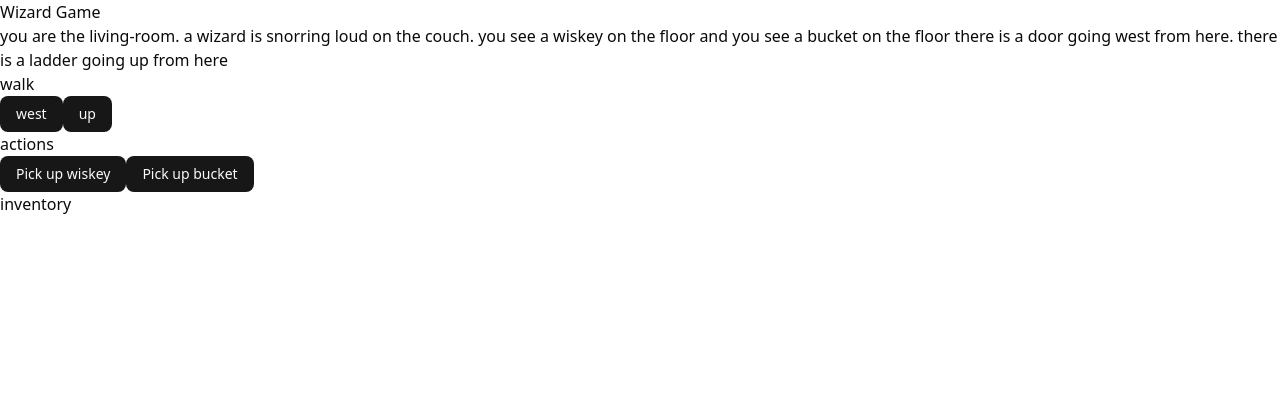
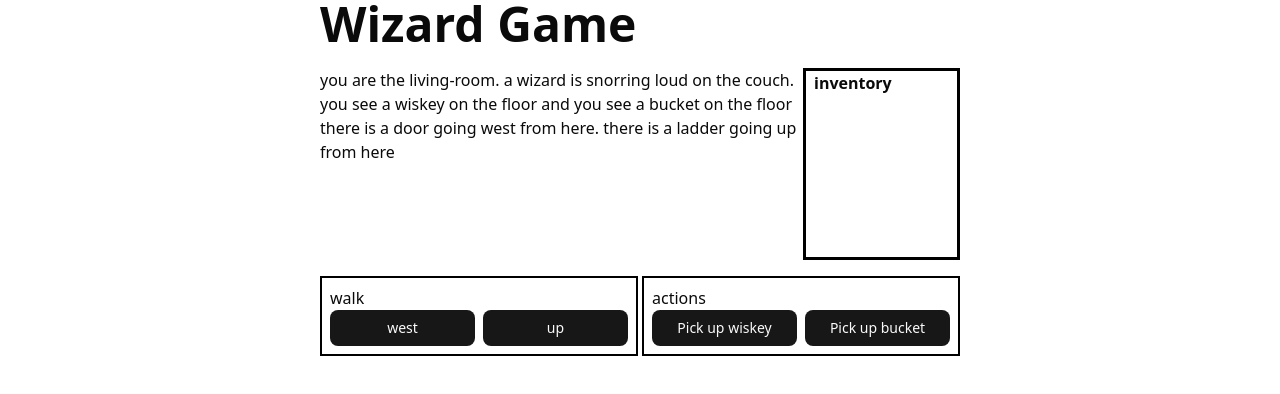
Before and after one commit to bannanabommer/learning, a Next.js app: page /wizards-game in a window 1280 px wide. Shown: the top 394 px of the page. Built offline with nearby package versions, Linux system fonts and the light colour scheme.

Commit message:
you can weld the bucket to the chain on the bucket and you can fill it in  the garden

```diff
--- a/app/wizards-game/WizardGame.tsx
+++ b/app/wizards-game/WizardGame.tsx
@@ -2,13 +2,14 @@
 
 import { useEffect, useState } from "react"
 import { Direction, Place, PlaceName, Thing } from "./types"
-import { discribepathes, discribeplace, discribethings, thingsat } from "./functions"
+import { discribepathes, discribeplace, discribethings, fill, have, thingsat, weld } from "./functions"
 import { places, thingplaces } from "./constants"
 import { Button } from "@/components/ui/button"
 
 export default function WizardGame() {
   const [playerlocation, setplayerlocation] = useState<PlaceName>("living-room")
   const [prompt, setPrompt] = useState<string>("")
+  const [inventory, setInventory] = useState<Thing[]>([])
   useEffect(() => setPrompt(look()), [playerlocation])
 
   function look() {
@@ -30,41 +31,72 @@ export default function WizardGame() {
   function pick_up(thing: Thing) {
     const mything = thingplaces.find((chickenplane) => chickenplane.thing === thing)!
     mything.place = "body"
-    setPrompt(look())
+    setInventory(thingsat("body", thingplaces))
   }
 
-  function inventory() {
-    return thingsat("body", thingplaces)
+  function canWeld() {
+    return have("bucket", thingplaces)
+        && have("chain", thingplaces)
+        && !have("welded bucket", thingplaces)
+        && playerlocation === "attic"
+  }
+
+  function weldInAttic() {
+    weld(thingplaces)
+    setInventory(thingsat("body", thingplaces))
+  }
+
+  function can_fill(){
+    return have("welded bucket", thingplaces)
+    && !have("filled bucket", thingplaces)
+    && playerlocation === "garden"
+  }
+  function fillingarden(){
+    fill(thingplaces)
+    setInventory(thingsat("body", thingplaces))
   }
 
   return (
     <>
-      <div>{prompt}</div>
-      <div>
+      <div className="mx-auto w-[50%]">
+        <div className="">
+          <h1 className="font-bold text-5xl mb-5">Wizard Game</h1>
+          <div className="grid grid-cols-4 gap-y-4 gap-x-1" >
+            <div  className="col-span-3">{prompt}</div>
+            <div className="border-black border-3 border-solid px-2 min-h-48">
+              <h2 className="font-semibold">inventory</h2>
+              <ul>
+                {inventory.map(thing => (
+                  <li key={thing}>{thing}</li>
+                ))}
+              </ul>
+            </div>
+            <div className= "border-black border-2 col-span-2 p-2">
               <p>walk</p>
-        <div>
+              <div className="grid grid-cols-2 gap-2">
                 {currentPlace().pathes.map(path => (
                   <Button key={path.direction} onClick={() => walk(path.direction)}>{path.direction}</Button>
                 ))}
               </div>
             </div>
-      <div>
+            <div className="border-black border-2 col-span-2 p-2">
               <p>actions</p>
-        <div>
+              <div className="grid grid-cols-2 gap-2">
                 {thingsat(playerlocation, thingplaces).map(thing => (
                   <Button key={thing} onClick={() => pick_up(thing)}>
                     Pick up {thing}
                   </Button>
                 ))}
+                {canWeld()
+                  ? (<Button key={'weld'} onClick={weldInAttic}>Weld</Button>)
+                  : <></>}
+                {can_fill()
+                  ? (<Button key={'fill'} onClick={fillingarden}>fill bucket</Button>)
+                  : <></>}
               </div>
             </div>
-      <div>
-        <p>inventory</p>
-        <ul>
-          {inventory().map(thing => (
-            <li key={thing}>{thing}</li>
-          ))}
-        </ul>
+          </div>
+        </div>
       </div>
     </>
   )
--- a/app/wizards-game/constants.tsx
+++ b/app/wizards-game/constants.tsx
@@ -52,4 +52,12 @@ export const thingplaces: ThingPlace[] = [
 
   { thing: "frog",
     place: "garden"},
+
+  { thing: "welded bucket" ,
+    place: "anoubis" },
+
+    { thing: "filled bucket",
+      place: "anoubis" },
+
+
 ]
--- a/app/wizards-game/functions.tsx
+++ b/app/wizards-game/functions.tsx
@@ -36,9 +36,42 @@ function discribethings(placename: PlaceName, thingplaces: ThingPlace[]): string
   return result
 }
 
+function get(thing: Thing, thingplaces: ThingPlace[]): ThingPlace {
+  return thingplaces.find ((chickenplane)=> chickenplane.thing === thing)!
+}
+
+function have(thing: Thing, thingplaces: ThingPlace[]){
+
+  const thingplace = get(thing, thingplaces)
+
+  return thingplace.place === "body"
+
+}
+
+function weld (thingplaces: ThingPlace[]){
+  console.log("welding")
+  const bucketplace = get ("bucket", thingplaces)
+  const chainplace = get ("chain", thingplaces)
+  const weldedbucket = get ("welded bucket", thingplaces)
+
+  bucketplace.place = "anoubis"
+  chainplace.place = "anoubis"
+  weldedbucket.place ="body"
+}
+
+
+function fill (thingplaces: ThingPlace[]){
+const filledbucket = get ("filled bucket", thingplaces)
+const weldedbucket = get ("welded bucket", thingplaces)
+weldedbucket.place = "anoubis"
+filledbucket.place = "body"
+}
 export {
   discribeplace,
   discribepathes,
   thingsat,
-  discribethings
+  discribethings,
+  have,
+  weld,
+  fill
 }
--- a/app/wizards-game/page.tsx
+++ b/app/wizards-game/page.tsx
@@ -4,7 +4,6 @@ export default function Page() {
     return (
         <>
             <script src="/wizard-game.js" />
-            <h1>Wizard Game</h1>
             <WizardGame />
         </>
     )
--- a/app/wizards-game/types.tsx
+++ b/app/wizards-game/types.tsx
@@ -1,8 +1,8 @@
-export type PlaceName = "garden" | "living-room" | "attic" | "body"
+export type PlaceName = "garden" | "living-room" | "attic" | "body" | "anoubis"
 
 export type Direction = "up" | "down" | "west" | "east"
 
-export type Thing = "wiskey" | "bucket" | "chain" | "frog"
+export type Thing = "wiskey" | "bucket" | "chain" | "frog" | "welded bucket" | "filled bucket"
 
 export interface Path {
   to: PlaceName
```
Lines whose indentation alone changed are shown as unchanged.
